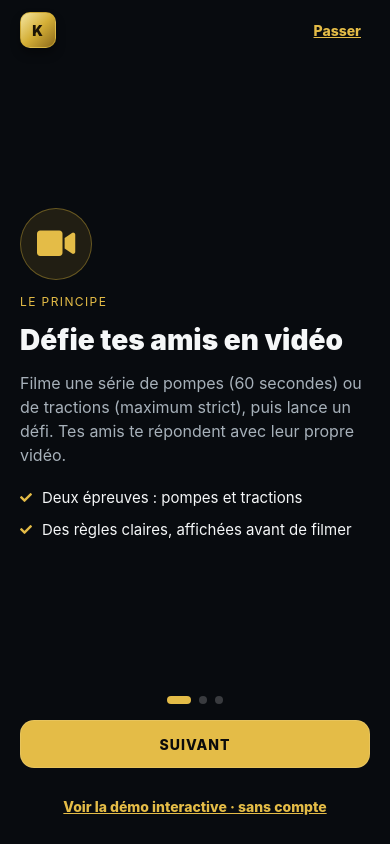
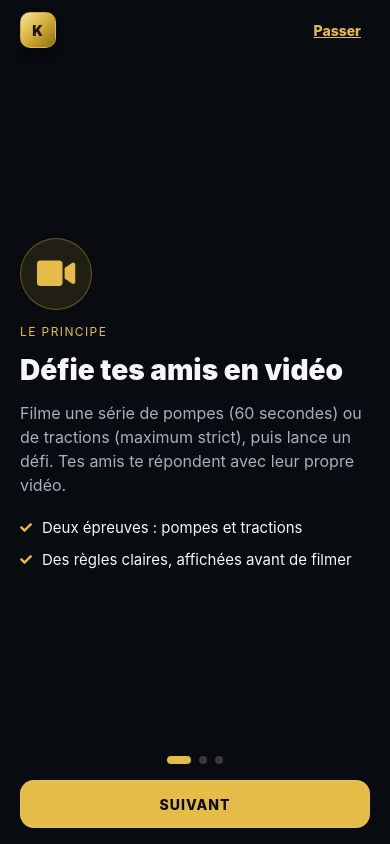
Before and after one commit to kenams/-Sport-Challenge, a React Native app: screen /Onboarding in a window 390 px wide. Built offline with nearby package versions, Linux system fonts and the light colour scheme; no server answers; what expo-notifications would draw is missing.

Commit message:
Remove retired demo link from onboarding

```diff
--- a/src/screens/OnboardingScreen.tsx
+++ b/src/screens/OnboardingScreen.tsx
@@ -1,6 +1,6 @@
 // src/screens/OnboardingScreen.tsx — 3 écrans honnêtes, sans promesse inexistante.
 import React, { useState } from "react";
-import { Linking, ScrollView, StyleSheet, Text, View } from "react-native";
+import { ScrollView, StyleSheet, Text, View } from "react-native";
 import AsyncStorage from "@react-native-async-storage/async-storage";
 import { FontAwesome5 } from "@expo/vector-icons";
 import { SafeAreaView } from "react-native-safe-area-context";
@@ -9,7 +9,6 @@ import LogoMark from "../components/LogoMark";
 import ActionButton from "../components/immortal/ActionButton";
 
 const ONBOARDING_KEY = "immortal_onboarding_seen";
-const DEMO_URL = "https://immortal-kah-demo.vercel.app/";
 
 export async function markOnboardingSeen() {
   try {
@@ -59,10 +58,6 @@ export default function OnboardingScreen({ navigation }: any) {
   const slide = SLIDES[index];
   const last = index === SLIDES.length - 1;
 
-  const openDemo = () => {
-    void Linking.openURL(DEMO_URL).catch(() => undefined);
-  };
-
   const finish = async () => {
     await markOnboardingSeen();
     navigation?.replace("Login");
@@ -104,7 +99,6 @@ export default function OnboardingScreen({ navigation }: any) {
           {index > 0 ? <ActionButton label="Retour" variant="ghost" onPress={() => setIndex(index - 1)} style={{ flex: 1 }} /> : null}
           <ActionButton label={last ? "Commencer" : "Suivant"} onPress={() => (last ? finish() : setIndex(index + 1))} style={{ flex: 2 }} />
         </View>
-        <ActionButton label="Voir la démo interactive · sans compte" variant="link" onPress={openDemo} />
       </View>
     </SafeAreaView>
   );
```
